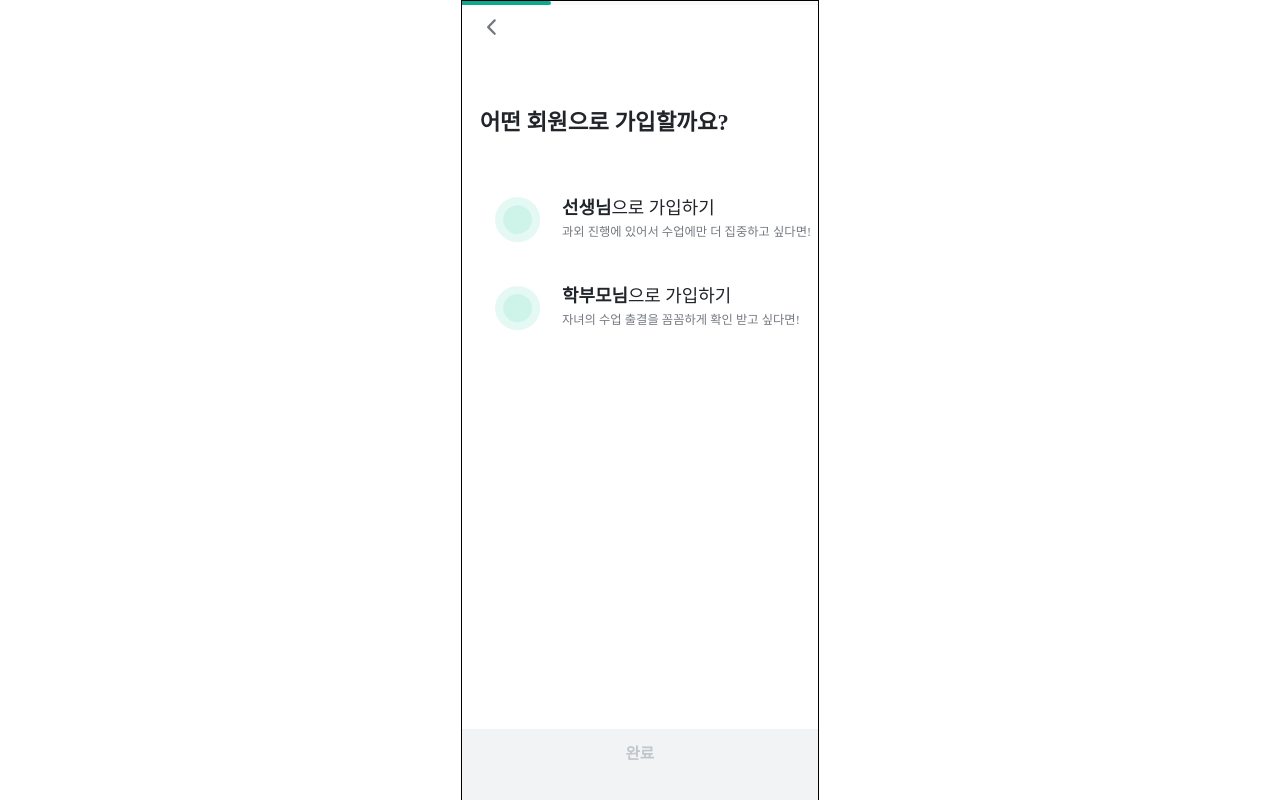
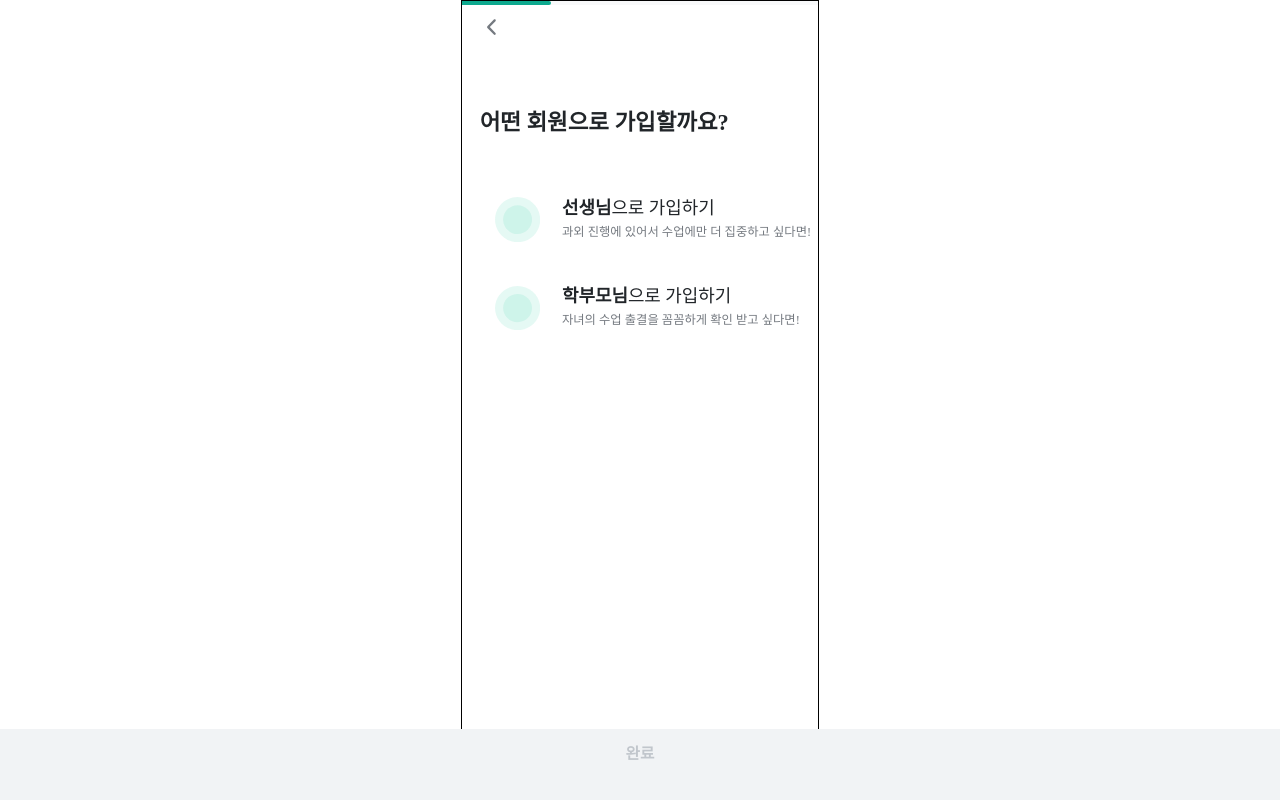
Before and after one commit to Gwasuwon-shot/Tutice_Client, a React (Vite) app: page /signup in a window 1280 px wide. Built offline with nearby package versions, Linux system fonts and the light colour scheme; no server answers; a web font is replaced by a local one; what recoil-persist would draw is missing.

Commit message:
[ design ] 완료 버튼 width 조절

```diff
--- a/src/components/common/BottomButton.tsx
+++ b/src/components/common/BottomButton.tsx
@@ -22,8 +22,9 @@ export default function BottomButton(props: BottomButtonProps) {
 const BottomContainer = styled.button<{ $isActive: boolean }>`
   position: fixed;
   bottom: 0;
+  left: 0;
 
-  width: 31.8rem;
+  width: 100%;
   height: 6.3rem;
 
   background-color: ${({ theme, $isActive }) => ($isActive ? theme.colors.green5 : theme.colors.grey50)};
```
